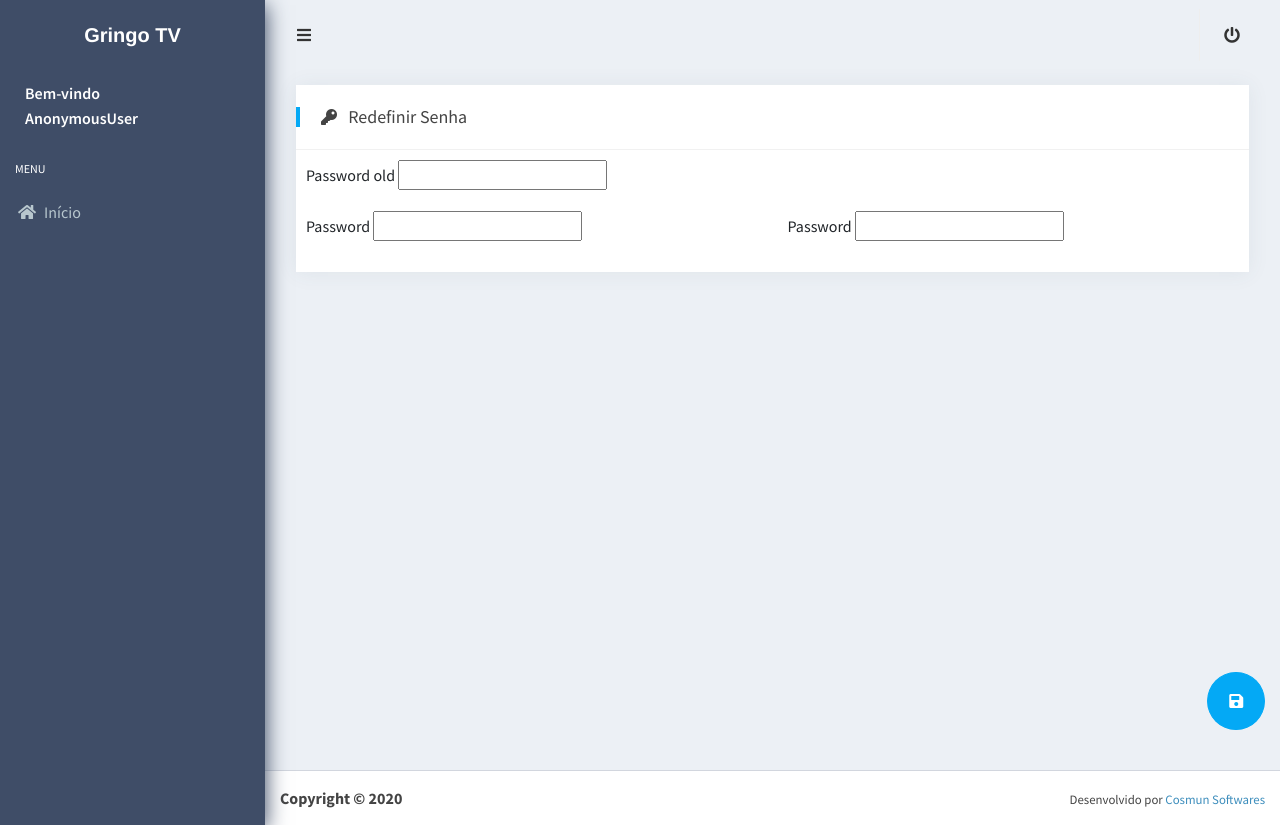
After one commit to jhonifreitas/ticket-admin, a Django app: template ticket_admin/core/templates/core/password-reset.html in a window 1280 px wide. The commit adds this page. Run offline with Django 3.2, Linux system fonts and the light colour scheme; the template is opened without the code that fills it, so the values that code supplies are empty, except form fields; tables that the repository leaves empty hold one stand-in row (values such as "Sample post"); form fields are guessed from the names that the template uses; parts of the project's set-up code (start-up, migrations or seed data) failed here and were passed over; some libraries are stand-ins or nearby versions.

Commit message:
redefinir senha

```diff
--- /dev/null
+++ b/ticket_admin/core/templates/core/password-reset.html
@@ -0,0 +1,31 @@
+{% extends "base.html" %}
+{% load staticfiles %}
+
+{% block content %}
+  <section class="content">
+    <form class="position-relative" method="POST">
+      {% csrf_token %}
+      <div class="box box-primary border-0 rounded-0 shadow-1">
+        <div class="box-header">
+          <i class="fas fa-key mr-2"></i>
+          <h3 class="box-title">Redefinir Senha</h3>
+        </div>
+        <div class="box-body">
+          {% include 'core/components/field.html' with field=form.password_old %}
+          <div class="row">
+            <div class="col-md-6">
+              {% include 'core/components/field.html' with field=form.password %}
+            </div>
+            <div class="col-md-6">
+              {% include 'core/components/field.html' with field=form.password1 %}
+            </div>
+          </div>
+        </div>
+      </div>
+      <button type="submit" class="btn btn-primary flat-right rounded-circle"><i class="fas fa-save"></i></button>
+    </form>
+  </section>
+{% endblock %}
+{% block modal %}
+  {% include 'core/components/form-error.html' with form=form %}
+{% endblock %}
--- a/ticket_admin/core/templates/header.html
+++ b/ticket_admin/core/templates/header.html
@@ -64,7 +64,18 @@
         <li><a href="{% url 'payment:list' %}"><i class="fas fa-dollar-sign mr-2"></i><span>Pagamentos</span></a></li>
       {% endif %}
       {% if perms.billet.list_billet %}
-        <li><a href="{% url 'core:config' %}"><i class="fas fa-cogs mr-2"></i><span>Configurações</span></a></li>
+        <li class="treeview">
+          <a href="#">
+            <i class="fas fa-cogs mr-2"></i><span>Configurações</span>
+            <span class="pull-right-container">
+              <i class="fa fa-angle-left pull-right"></i>
+            </span>
+          </a>
+          <ul class="treeview-menu">
+            <li><a href="{% url 'core:config' %}"><i class="fas fa-barcode mr-2"></i><span>Boleto</span></a></li>
+            <li><a href="{% url 'core:password-reset' %}"><i class="fas fa-key mr-2"></i><span>Redefinir senha</span></a></li>
+          </ul>
+        </li>
       {% endif %}
     </ul>
   </section>
--- a/ticket_admin/core/urls.py
+++ b/ticket_admin/core/urls.py
@@ -7,6 +7,7 @@ app_name = 'core'
 urlpatterns = [
     path('', views.HomeView.as_view(), name='home'),
     path('configuracao/', views.ConfigView.as_view(), name='config'),
+    path('redefinir-senha/', views.PasswordResetView.as_view(), name='password-reset'),
 
     # TUTORIAL
     path('tutorial/', views.TutorialView.as_view(), name='list-tutorial'),
```
Also changed, not shown: ticket_admin/core/forms.py (+35 -0 lines), ticket_admin/core/templates/registration/login.html (+8 -0 lines), ticket_admin/core/views.py (+26 -0 lines).
